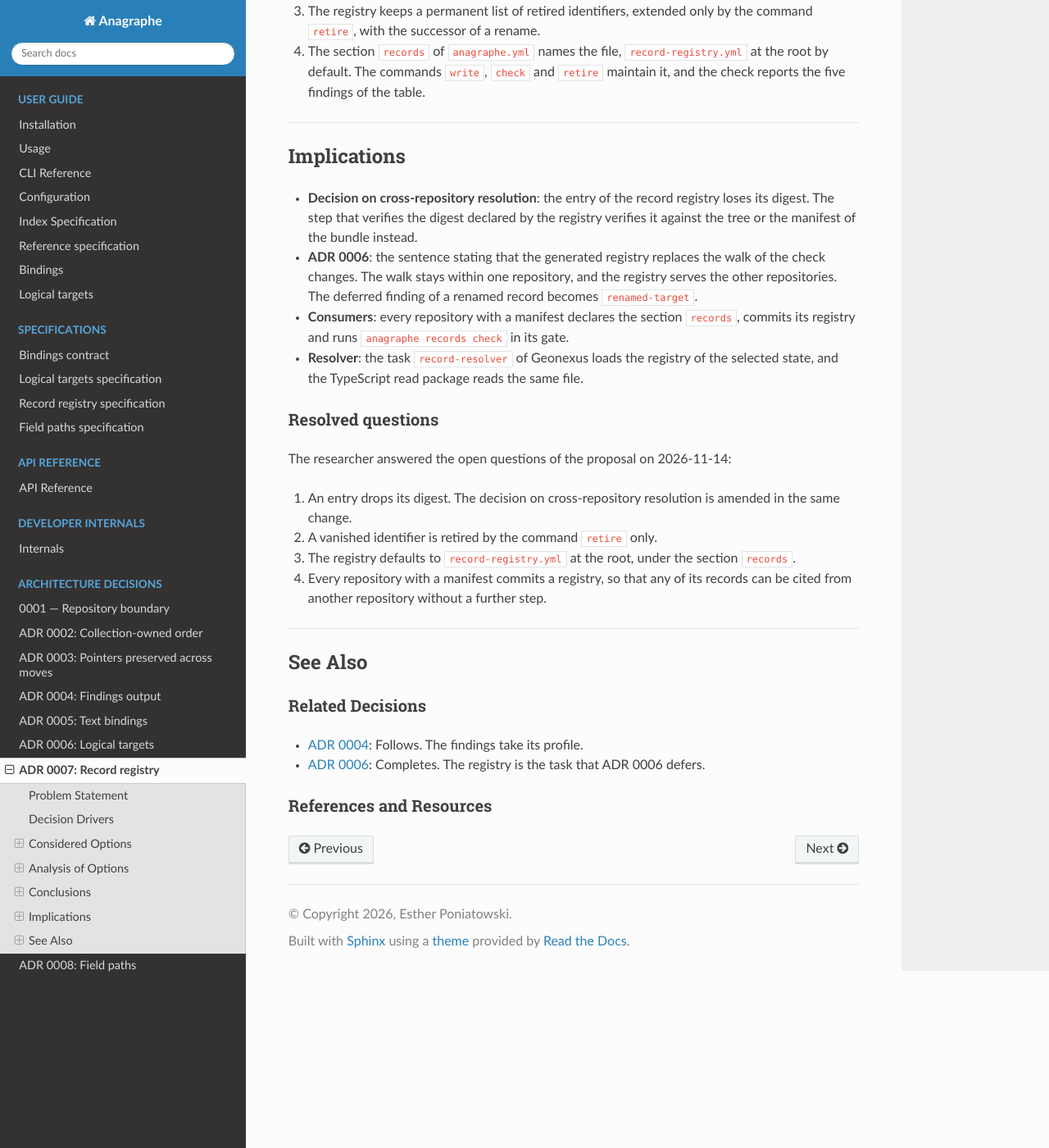
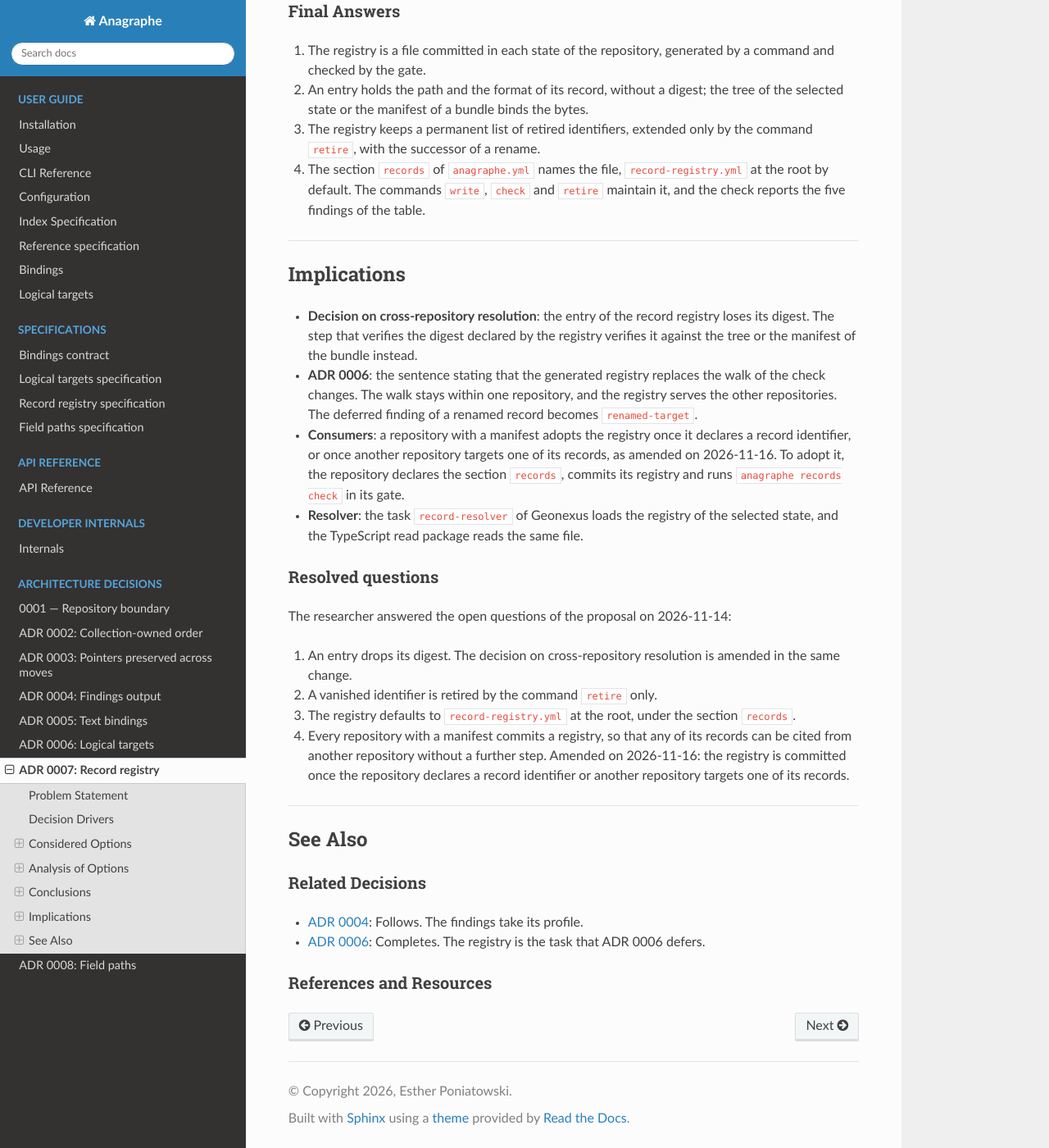
Before and after one commit to esther-poniatowski/anagraphe, a Sphinx documentation site: the page built from docs/adr/0007-record-registry.md, in a window 1280 px wide and 1400 px high, scrolled down 5271 px. Shown: the whole window at 82% size. Built offline with Sphinx 7.4.7 and the Read the Docs theme 3.1.0, drawn with Linux system fonts in a browser that asks for light colours; some of the changed text lies outside the part shown.

Commit message:
docs(adr): Adopt the registry at the first identifier ###################################################
Amend ADR 0007 as the researcher decided on 2026-11-16:
  - a repository with a manifest commits its registry once it declares
    a record identifier, or once another repository targets one of its
    records; before that it holds none, and a target into it is
    unverified
  - the bullet on the consumers and resolved question 4 follow
######################################################################

Signed-off-by: Esther Poniatowski <esther.poniatowski@ens.psl.eu>
Co-Authored-By: Claude Opus 5.5 <noreply@anthropic.com>

```diff
--- a/docs/adr/0007-record-registry.md
+++ b/docs/adr/0007-record-registry.md
@@ -4,6 +4,12 @@
 questions"; proposed on the same day. The record answers the task `record-registry` of the
 [task list of Geonexus][geonexus-todo]. [ADR 0006](0006-logical-targets.md) leaves that task open:
 it fixes neither the format of the record registry nor the form of a declared rename.
+
+**Amended** on 2026-11-16 by the researcher: a repository with a manifest commits its registry
+once it declares a record identifier, or once another repository targets one of its records. Before
+its first identifier or target, the repository holds no registry. A resolver reports a target into
+such a repository as unverified. When the registry was released, seven of the eight research
+projects outside Anagraphe declared no record identifier.
 
 ---
 
@@ -232,8 +238,10 @@ These two findings replace `unknown-record` for a retired identifier.
 - **ADR 0006**: the sentence stating that the generated registry replaces the walk of the check
   changes. The walk stays within one repository, and the registry serves the other repositories. The
   deferred finding of a renamed record becomes `renamed-target`.
-- **Consumers**: every repository with a manifest declares the section `records`, commits its
-  registry and runs `anagraphe records check` in its gate.
+- **Consumers**: a repository with a manifest adopts the registry once it declares a record
+  identifier, or once another repository targets one of its records, as amended on 2026-11-16. To
+  adopt it, the repository declares the section `records`, commits its registry and runs
+  `anagraphe records check` in its gate.
 - **Resolver**: the task `record-resolver` of Geonexus loads the registry of the selected state, and
   the TypeScript read package reads the same file.
 
@@ -246,7 +254,9 @@ The researcher answered the open questions of the proposal on 2026-11-14:
 2. A vanished identifier is retired by the command `retire` only.
 3. The registry defaults to `record-registry.yml` at the root, under the section `records`.
 4. Every repository with a manifest commits a registry, so that any of its records can be cited
-   from another repository without a further step.
+   from another repository without a further step. Amended on 2026-11-16: the registry is
+   committed once the repository declares a record identifier or another repository targets one
+   of its records.
 
 ---
 
```
